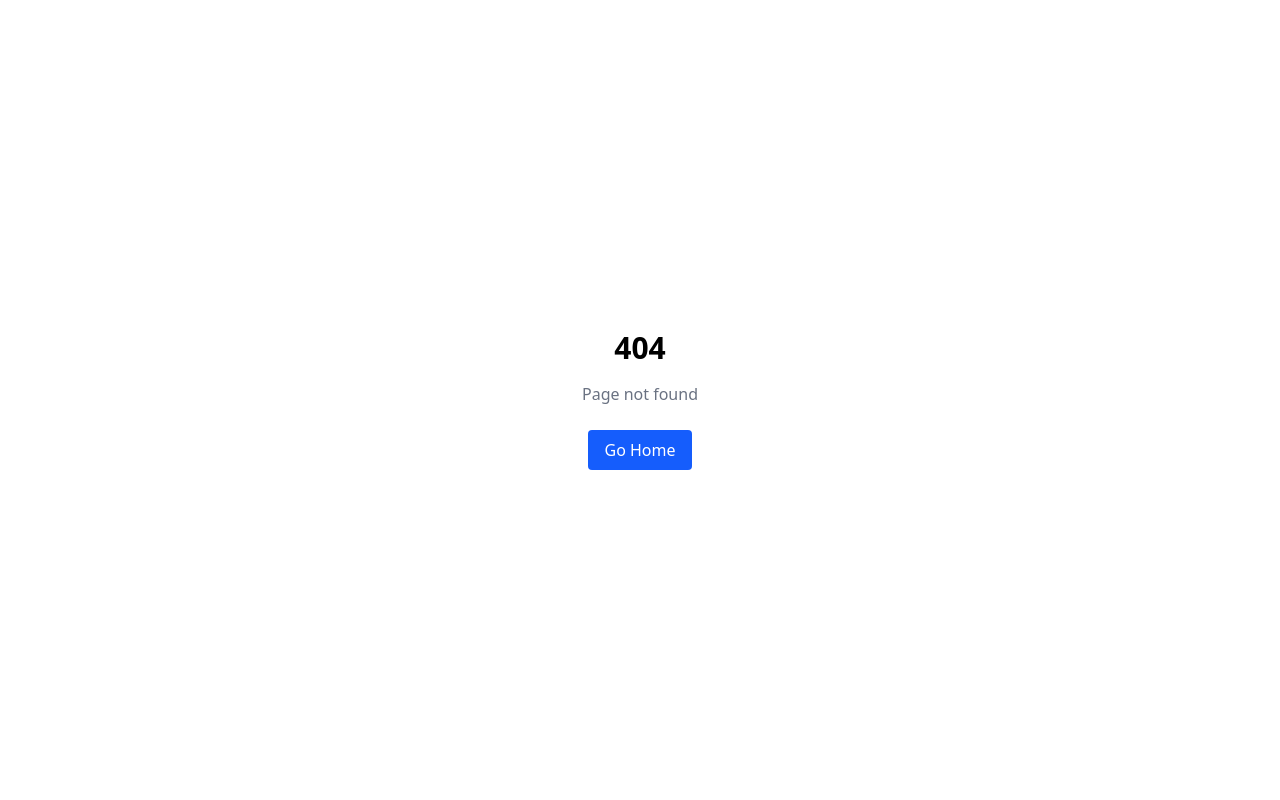
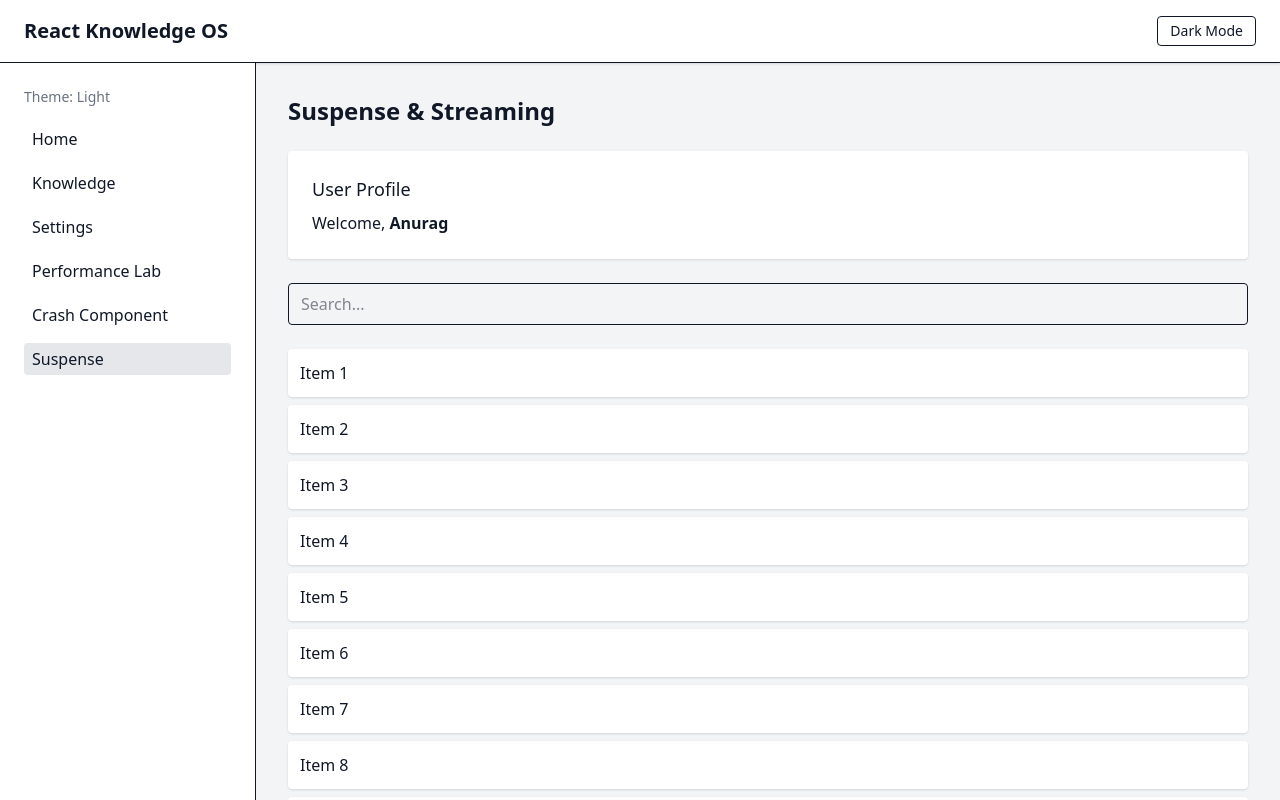
Before and after one commit to metooabby/react-knowledge-os, a React (Vite) app: page /suspense in a window 1280 px wide. Before the commit this address had no page. Shown: the top 800 px of the page. Built offline with nearby package versions, Linux system fonts and the light colour scheme.

Commit message:
Final Phase-8 commit

```diff
--- a/src/app/routes.tsx
+++ b/src/app/routes.tsx
@@ -6,6 +6,7 @@ import Settings from "../pages/Settings";
 import NotFound from "../pages/NotFound";
 import PerformanceLab from "../pages/PerformanceLab";
 import TrashComponent from "../pages/TrashComponent";
+import Suspense from "../pages/Suspense";
 
 export const router = createBrowserRouter([
     {
@@ -17,6 +18,7 @@ export const router = createBrowserRouter([
             { path: "settings", element: <Settings /> },
             { path: "performanceLab", element: <PerformanceLab /> },
             { path: "trashComponent", element: <TrashComponent /> },
+            { path: "suspense", element: <Suspense /> },
         ],
     },
     {
--- a/src/components/layout/Sidebar.tsx
+++ b/src/components/layout/Sidebar.tsx
@@ -65,6 +65,16 @@ export default function Sidebar() {
               Crash Component
             </NavLink>
           </li>
+            <li>
+            <NavLink
+              to="/suspense"
+              className={({ isActive }) =>
+                `${linkBase} ${isActive ? "bg-gray-200 dark:bg-gray-700" : ""}`
+              }
+            >
+              Suspense
+            </NavLink>
+          </li>
         </ul>
       </nav>
     </aside>
--- /dev/null
+++ b/src/components/ui/UserProfile.tsx
@@ -0,0 +1,14 @@
+import { userResource } from "../../services/userResource";
+
+export default function UserProfile() {
+  const user = userResource.read();
+
+  return (
+    <div className="rounded bg-white p-6 shadow-sm dark:bg-gray-800">
+      <h3 className="mb-2 text-lg font-medium">User Profile</h3>
+      <p>
+        Welcome, <span className="font-semibold">{user.name}</span>
+      </p>
+    </div>
+  );
+}
--- /dev/null
+++ b/src/pages/Suspense.tsx
@@ -0,0 +1,51 @@
+import { Suspense } from "react";
+import UserProfile from "../components/ui/UserProfile";
+import ExpensiveList from "../components/ui/ExpensiveList";
+import ErrorBoundary from "../components/ui/ErrorBoundary";
+import { useSearch } from "../hooks/useSearch";
+
+const DATA = Array.from({ length: 2000 }, (_, i) => `Item ${i + 1}`);
+
+export default function Home() {
+  const { query, updateQuery, results, isPending } = useSearch(
+    DATA,
+    (item, q) => item.toLowerCase().includes(q.toLowerCase())
+  );
+
+  return (
+    <div className="space-y-6 p-8">
+      <h2 className="text-2xl font-semibold">Suspense & Streaming</h2>
+
+      <ErrorBoundary
+        fallback={
+          <div className="rounded bg-red-100 p-4 text-red-800">
+            Failed to load profile.
+          </div>
+        }
+      >
+        <Suspense
+          fallback={
+            <div className="rounded bg-gray-100 p-6 text-gray-500 dark:bg-gray-800">
+              Loading profile…
+            </div>
+          }
+        >
+          <UserProfile />
+        </Suspense>
+      </ErrorBoundary>
+
+      <input
+        value={query}
+        onChange={(e) => updateQuery(e.target.value)}
+        placeholder="Search..."
+        className="w-full rounded border px-3 py-2"
+      />
+
+      {isPending && (
+        <p className="text-sm text-gray-500">Updating results…</p>
+      )}
+
+      <ExpensiveList items={results} />
+    </div>
+  );
+}
--- /dev/null
+++ b/src/services/resource.ts
@@ -0,0 +1,30 @@
+type Status = "pending" | "success" | "error";
+
+export function createResource<T>(promise: Promise<T>) {
+  let status: Status = "pending";
+  let result: T;
+  let error: unknown;
+
+  const suspender = promise.then(
+    (r) => {
+      status = "success";
+      result = r;
+    },
+    (e) => {
+      status = "error";
+      error = e;
+    }
+  );
+
+  return {
+    read() {
+      if (status === "pending") {
+        throw suspender;
+      }
+      if (status === "error") {
+        throw error;
+      }
+      return result!;
+    },
+  };
+}
--- /dev/null
+++ b/src/services/userResource.ts
@@ -0,0 +1,11 @@
+import { createResource } from "./resource";
+
+function fetchUser() {
+  return new Promise<{ name: string }>((resolve) => {
+    setTimeout(() => {
+      resolve({ name: "Anurag" });
+    }, 1500);
+  });
+}
+
+export const userResource = createResource(fetchUser());
```
